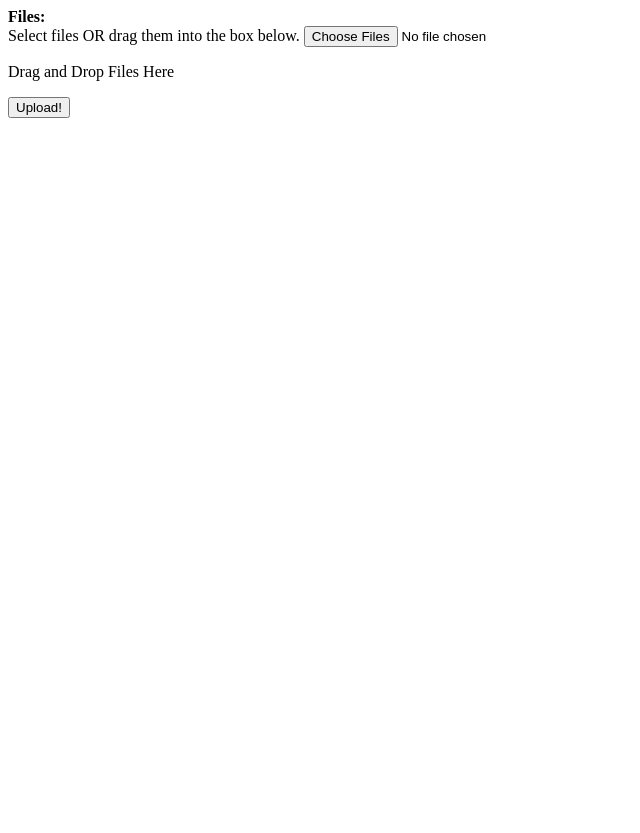
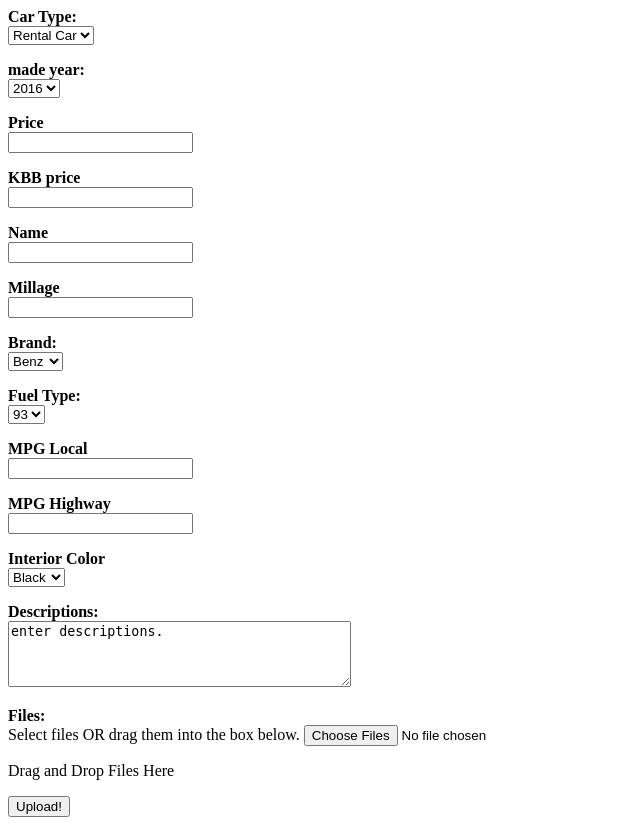
Before and after one commit to qiuzhihui/weibot, a Flask app: page /portal in a window 1280 px wide. Shown: the whole page, without its empty margins (0-640 px from the left). Before the commit the page ends 118 px from the top, so only its background shows below. Run offline with Flask 2, Linux system fonts and the light colour scheme.

Commit message:
add demo

```diff
--- a/Application/templates/upload.html
+++ b/Application/templates/upload.html
@@ -3,6 +3,59 @@
 <body>
 
 <form id="upload-form" action="{{ url_for('upload') }}" method="POST" enctype="multipart/form-data">
+    <strong>Car Type:</strong><br>
+    <select name="selectbox">
+        <option value="rental_car">Rental Car</option>
+        <option value="used_car">Used Car</option>
+    </select><p>
+
+    <strong>made year:</strong><br>
+    <select name="selectbox">
+        <option value="2016">2016</option>
+        <option value="2009">2009</option>
+    </select><p>
+
+    <strong>Price</strong><br>
+    <input type="text" size="20" name="price"><p>
+
+    <strong>KBB price</strong><br>
+    <input type="text" size="20" name="kbb_price"><p>
+
+    <strong>Name</strong><br>
+    <input type="text" size="20" name="name"><p>
+
+    <strong>Millage</strong><br>
+    <input type="text" size="20" name="millage"><p>
+
+
+    <strong>Brand:</strong><br>
+    <select name="brand">
+        <option value="Benz">Benz</option>
+        <option value="BMW">BMW</option>
+    </select><p>
+
+    <strong>Fuel Type:</strong><br>
+    <select name="fuel_type">
+        <option value="93">93</option>
+        <option value="89">89</option>
+    </select><p>
+
+    <strong>MPG Local</strong><br>
+    <input type="text" size="20" name="mpg_local" ><p>
+
+    <strong>MPG Highway</strong><br>
+    <input type="text" size="20" name="mpg_highway" ><p>
+
+    <strong>Interior Color</strong><br>
+    <select name="selectbox">
+        <option value="Black">Black</option>
+        <option value="White">White</option>
+    </select><p>
+
+  <strong>Descriptions:</strong><br>
+    <textarea rows="4" cols="40" name="description">enter descriptions.</textarea><p>
+
+
     <strong>Files:</strong><br>
     Select files OR drag them into the box below.
     <input id="file-picker" type="file" name="file" accept="image/*" multiple><p>
--- a/Application/views.py
+++ b/Application/views.py
@@ -98,7 +98,13 @@ def upload():
         print(key, "=>", value)
 
     for upload in request.files.getlist("file"):
+        print(request.files)
+        print(dir(upload))
+        print(upload)
+        data = upload.read()
         filename = upload.filename.rsplit("/")[0]
+        controller.upload_image(file_path=filename, image_binary=data)
+
         destination = "/".join([target, filename])
         print("Accept incoming file:", filename)
         print("Save it to:", destination)
```
Also changed, not shown: Application/controller.py (+5 -2 lines), Application/logic/image_operation.py (+3 -8 lines).
